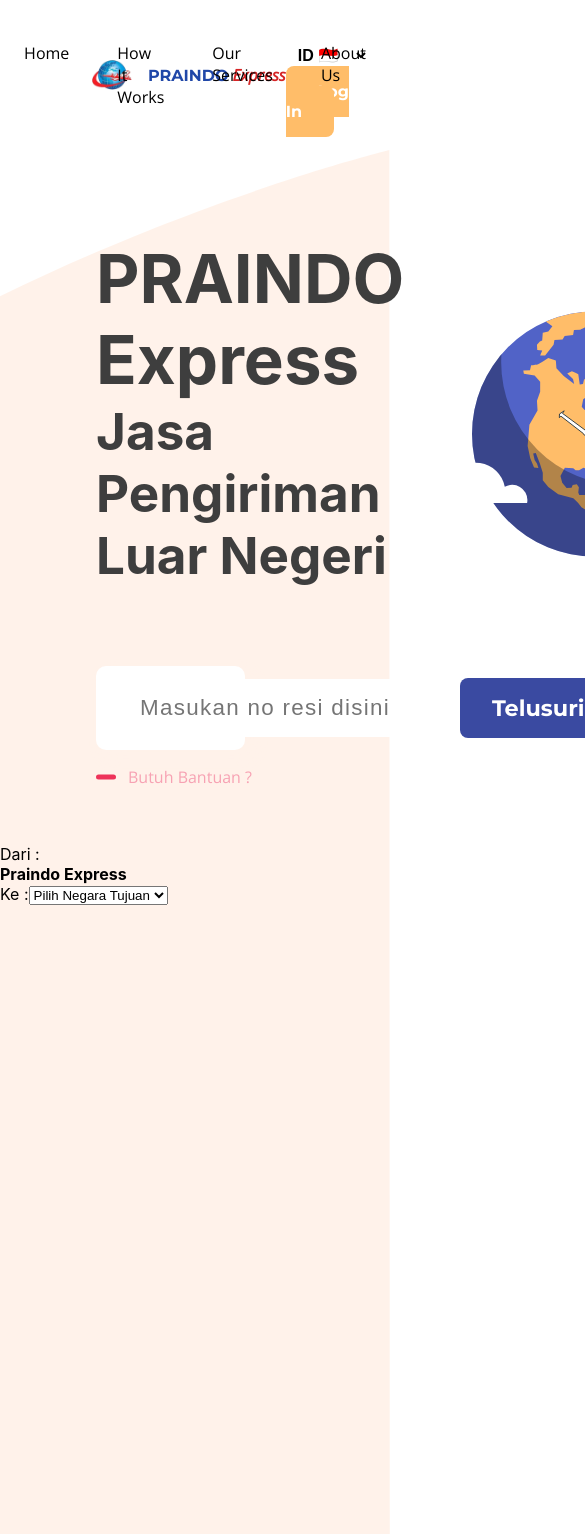
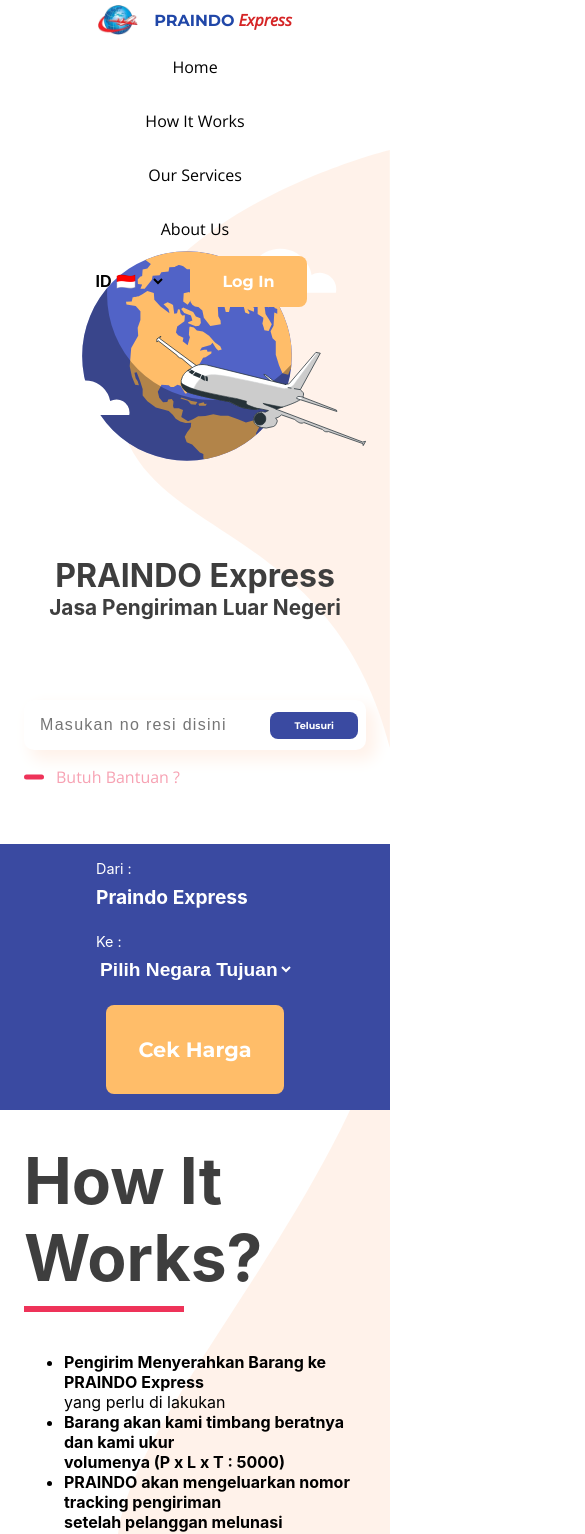
Before and after one commit to arganaphangquestian/work_praindoexpress, a Next.js app: page / in a window 390 px wide. Shown: the top 1534 px of the page, 585 px wide, since content can reach past the window. Built offline with nearby package versions, Linux system fonts and the light colour scheme.

Commit message:
Partial Responsive

```diff
--- a/pages/index.jsx
+++ b/pages/index.jsx
@@ -1,15 +1,43 @@
 import Head from "next/head";
 import Link from "next/link";
+
+const services = [
+  {
+    img: "/img/customer_services.svg",
+    desc: "Customer Services 24 Jam",
+  },
+  {
+    img: "/img/free_pick_up.svg",
+    desc: "Free Pick Up",
+  },
+  {
+    img: "/img/door_to_door.svg",
+    desc: "Door to Door",
+  },
+  {
+    img: "/img/port_to_port.svg",
+    desc: "Port to Port",
+  },
+  {
+    img: "/img/free_re_packing.svg",
+    desc: "Free Repacking",
+  },
+];
 
 export default function Home() {
   return (
     <>
+      <div className="bg-bg">
+        <img src="/img/element_1.svg" />
+        <img src="/img/element_2.svg" />
+      </div>
       <Head>
         <title>PRAINDO Express</title>
         <link
           href="https://fonts.googleapis.com/css2?family=Montserrat:wght@700&family=Open+Sans:ital@0;1&display=swap"
           rel="stylesheet"
         ></link>
+        <meta name="viewport" content="width=device-width, initial-scale=1.0" />
       </Head>
 
       <div className="header">
@@ -45,7 +73,6 @@
       </div>
 
       <div className="hero">
-        <img src="/img/element_1.svg" className="bg" />
         <div className="hero-content">
           <div className="hero-banner">
             <h1>PRAINDO Express</h1>
@@ -69,6 +96,7 @@
       </div>
 
       <div className="check">
+        <form>
           <div className="check-label">
             <span>Dari :</span>
             <h4 className="check-input">Praindo Express</h4>
@@ -79,7 +107,122 @@
               <option value="">Pilih Negara Tujuan</option>
             </select>
           </div>
+        </form>
+        <button className="btn orange">Cek Harga</button>
       </div>
+
+      <section>
+        <h1 className="title">How It Works?</h1>
+        <ul>
+          <li>
+            <h4>Pengirim Menyerahkan Barang ke PRAINDO Express</h4>
+            <span>yang perlu di lakukan</span>
+          </li>
+          <li>
+            <h4>
+              Barang akan kami timbang beratnya dan kami ukur
+              <br />
+              volumenya (P x L x T : 5000)
+            </h4>
+          </li>
+          <li>
+            <h4>
+              PRAINDO akan mengeluarkan nomor tracking pengiriman
+              <br />
+              setelah pelanggan melunasi pembayaran
+            </h4>
+          </li>
+          <li>
+            <h4>Barang segera diproses dan dikirim ke negara tujuan</h4>
+            <span>
+              cabang tujuan pengambilan barang (khusus negara Hongkong)
+            </span>
+          </li>
+        </ul>
+      </section>
+      <section>
+        <h1 className="title">Our Services</h1>
+        <div className="service-section">
+          {services.map((data, key) => (
+            <div className="service-card" key={key}>
+              <img src={data.img} alt="" />
+              <h4>{data.desc}</h4>
+            </div>
+          ))}
+        </div>
+      </section>
+
+      <div className="maps"></div>
+
+      <section className="aboutus">
+        <h1 className="title">About Us</h1>
+        <p>
+          Praindo Express adalah perusahaan yang bergerak di bidang jasa
+          pengiriman luar
+          <br />
+          negeri. Kami menawarkan jasa pengiriman internasional melalui jalur
+          udara. Praindo
+          <br />
+          Express melayani banyak pengiriman yakni pengiriman dari E-commerce,
+          Perusahaan,
+          <br />
+          Online Shop dan juga perorangan.
+        </p>
+        <h3>Visi</h3>
+        <p>
+          Menjadi jasa pengiriman bertaraf internasional yang terpercaya,
+          terbaik, tercepat,
+          <br />
+          termurah, dan teraman dalam memenuhi kepuasan pelanggan.
+        </p>
+        <h3>Misi</h3>
+        <ul>
+          <li>
+            <p>Selalu memberikan layanan yang terbaik kepada pelanggan kami</p>
+          </li>
+          <li>
+            <p>
+              Mengevaluasi secara rutin bagaimana pelayanan yang telah kami
+              berikan
+            </p>
+          </li>
+          <li>
+            <p>Meningkatkan kinerja dan juga sistem terus menerus</p>
+          </li>
+        </ul>
+      </section>
+
+      <footer>
+        <div className="brand"></div>
+        <div className="social">
+          <h3>Keep in Touch</h3>
+          <ul>
+            <li>
+              <a href="https://www.instagram.com">Instagram</a>
+            </li>
+            <li>
+              <a href="https://facebook.com">Facebook</a>
+            </li>
+            <li>
+              <a href="https://twitter.com">twitter</a>
+            </li>
+          </ul>
+        </div>
+        <div className="contact">
+          <h3>Contact Us</h3>
+          <div className="ul">
+            <li>
+              Jl. Utama VII, Melati 1, No. 8A
+              <br />
+              RT. 009 RW. 001, Cengkareng,
+              <br />
+              Jakarta Barat
+            </li>
+            <li>+62 812 9865 75 93</li>
+            <li>info@praindoexpress.com</li>
+          </div>
+        </div>
+      </footer>
     </>
   );
 }
--- a/styles/style.css
+++ b/styles/style.css
@@ -4,11 +4,33 @@
   margin: 0;
   font-family: -apple-system, BlinkMacSystemFont, Segoe UI, Roboto, Oxygen,
     Ubuntu, Cantarell, Fira Sans, Droid Sans, Helvetica Neue, sans-serif;
-  height: 2000px;
+  /* height: 2000px; */
+  position: relative;
 }
 
 /* font-family: 'Montserrat', sans-serif; */
 /* font-family: 'Open Sans', sans-serif; */
+
+.bg-bg {
+  position: absolute;
+  top: 00px;
+  right: 0;
+  z-index: -1;
+  width: 70%;
+}
+
+.bg-bg img {
+  object-fit: cover;
+  width: 100%;
+}
+
+.bg-bg img:nth-child(1) {
+  margin-top: 150px;
+}
+
+.bg-bg img:nth-child(2) {
+  margin-top: 250px;
+}
 
 * {
   box-sizing: border-box;
@@ -35,6 +57,29 @@
   font-family: "Open Sans", sans-serif;
 }
 
+section {
+  min-height: 100vh;
+  padding: 48px 96px;
+  margin-bottom: 32px;
+}
+
+section h1.title {
+  font-size: 4em;
+  color: #3e3e3e;
+  position: relative;
+  margin-bottom: 56px;
+}
+
+section h1.title::after {
+  content: "";
+  width: 160px;
+  height: 6px;
+  background-color: #ee3359;
+  position: absolute;
+  left: 0;
+  bottom: -16px;
+}
+
 .header {
   height: 150px;
   display: flex;
@@ -42,6 +87,7 @@
   align-items: center;
   position: relative;
   padding: 0 92px;
+  z-index: 99;
 }
 
 .header .brand {
@@ -112,14 +158,6 @@
   display: flex;
   flex-direction: column;
   justify-content: flex-end;
-  position: relative;
-}
-
-.hero .bg {
-  position: absolute;
-  top: 0;
-  right: 0;
-  z-index: -1;
 }
 
 .hero-content {
@@ -198,3 +236,187 @@
 .resi-input input::placeholder {
   columns: #c0c0c0;
 }
+
+.check {
+  background-color: #3a4aa1;
+  width: 75%;
+  border-radius: 0 8px 8px 0;
+  padding: 16px;
+  display: flex;
+  align-items: center;
+  justify-content: space-between;
+  margin-bottom: 32px;
+}
+
+.check .btn {
+  padding: 32px;
+  font-size: 1.3em;
+}
+
+.check form {
+  flex: 1;
+  display: flex;
+  align-items: center;
+  justify-content: space-around;
+}
+
+.check-label {
+  display: flex;
+  flex-direction: column;
+  color: #fff;
+}
+
+.check-label span {
+  font-size: 0.9em;
+  margin-bottom: 8px;
+}
+
+.check-input {
+  font-size: 1.2em;
+  border: none;
+  background-color: transparent;
+  outline: none;
+  color: #fff;
+  font-weight: bold;
+}
+
+.service-section {
+  display: flex;
+  flex-wrap: wrap;
+  justify-content: space-evenly;
+}
+
+.service-card {
+  margin: 48px;
+  width: 240px;
+}
+
+.service-card img {
+  width: 100%;
+}
+
+.service-card h4 {
+  text-align: center;
+  margin-top: 24px;
+  color: #3e3e3e;
+  font-size: 1.3em;
+}
+
+.aboutus p {
+  line-height: 2;
+  font-size: 1.4em;
+  font-family: "Open Sans", sans-serif;
+  color: #444;
+}
+
+.aboutus h3 {
+  margin: 56px 0 16px;
+  font-size: 2.5em;
+  color: #3e3e3e;
+}
+
+.aboutus ul {
+  margin: 0;
+  padding: 0 0 0 16px;
+  list-style: none;
+}
+
+.aboutus ul li {
+  display: flex;
+  align-items: center;
+}
+
+.aboutus ul li::before {
+  content: ""; /* Add content: \2022 is the CSS Code/unicode for a bullet */
+  background-color: #ee3359; /* Change the color */
+  font-weight: bold; /* If you want it to be bold */
+  display: block; /* Needed to add space between the bullet and the text */
+  width: 0.6em; /* Also needed for space (tweak if needed) */
+  height: 0.6em;
+  border-radius: 0.3em;
+  margin-left: -1em; /* Also needed for space (tweak if needed) */
+  margin-right: 1em;
+}
+
+@media screen and (max-width: 1090px) {
+  .header {
+    flex-direction: column;
+  }
+  .header nav {
+    position: initial;
+    flex-direction: column;
+    transform: initial;
+  }
+  .header nav a {
+    text-align: center;
+    padding: 16px;
+  }
+  .hero-banner h1 {
+    font-size: 3em;
+  }
+  .hero-banner h3 {
+    font-size: 2em;
+  }
+}
+
+@media screen and (max-width: 980px) {
+  .header,
+  .hero,
+  section {
+    padding: 0 48px;
+  }
+  .hero-content {
+    flex-direction: column-reverse;
+    align-items: center;
+  }
+  .hero-banner {
+    text-align: center;
+  }
+  .hero-banner h1 {
+    font-size: 2em;
+  }
+  .hero-banner h3 {
+    font-size: 1.3em;
+  }
+  .resi-input {
+    width: 100%;
+    padding: 8px;
+  }
+  .resi-input * {
+    font-size: initial;
+  }
+  .resi-input input {
+    width: 100%;
+    padding: 8px;
+  }
+  .resi-input .btn {
+    font-size: 0.6em;
+    padding: 8px 24px;
+  }
+  .check {
+    width: 90%;
+  }
+}
+
+@media screen and (max-width: 640px) {
+  .header,
+  .hero,
+  section {
+    padding: 0 24px;
+  }
+  .hero-image {
+    width: 100%;
+  }
+  .check {
+    width: 100%;
+    border-radius: 0;
+    flex-direction: column;
+  }
+  .check form {
+    flex-direction: column;
+    align-items: flex-start;
+  }
+  .check-label {
+    margin-bottom: 24px;
+  }
+}
```
Also changed, not shown: public/img/door_to_door.svg (renamed from public/img/door_to_oor.svg). Lines whose indentation alone changed are shown as unchanged.
